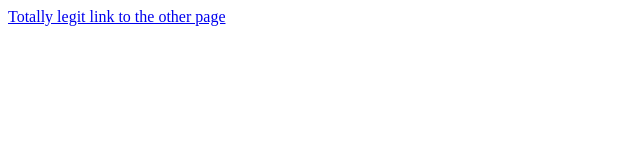
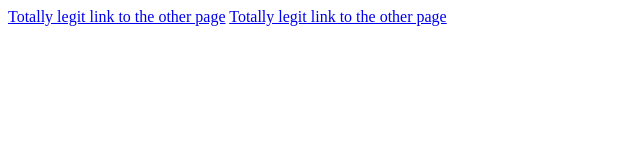
Before and after one commit to a22528-Leandro/DCS, a plain HTML site: page index.html in a window 1280 px wide. Shown: the whole page, without its empty margins (0-640 px from the left). Drawn offline with Linux system fonts and the light colour scheme.

```diff
--- a/index.html
+++ b/index.html
@@ -11,5 +11,6 @@
     <body>
 
         <a href="page1.html">Totally legit link to the other page</a>
+        <a href="page2.html">Totally legit link to the other page</a>
     </body>
 </html>
```
Also changed, not shown: page2.html (added, +1 -0 lines).
